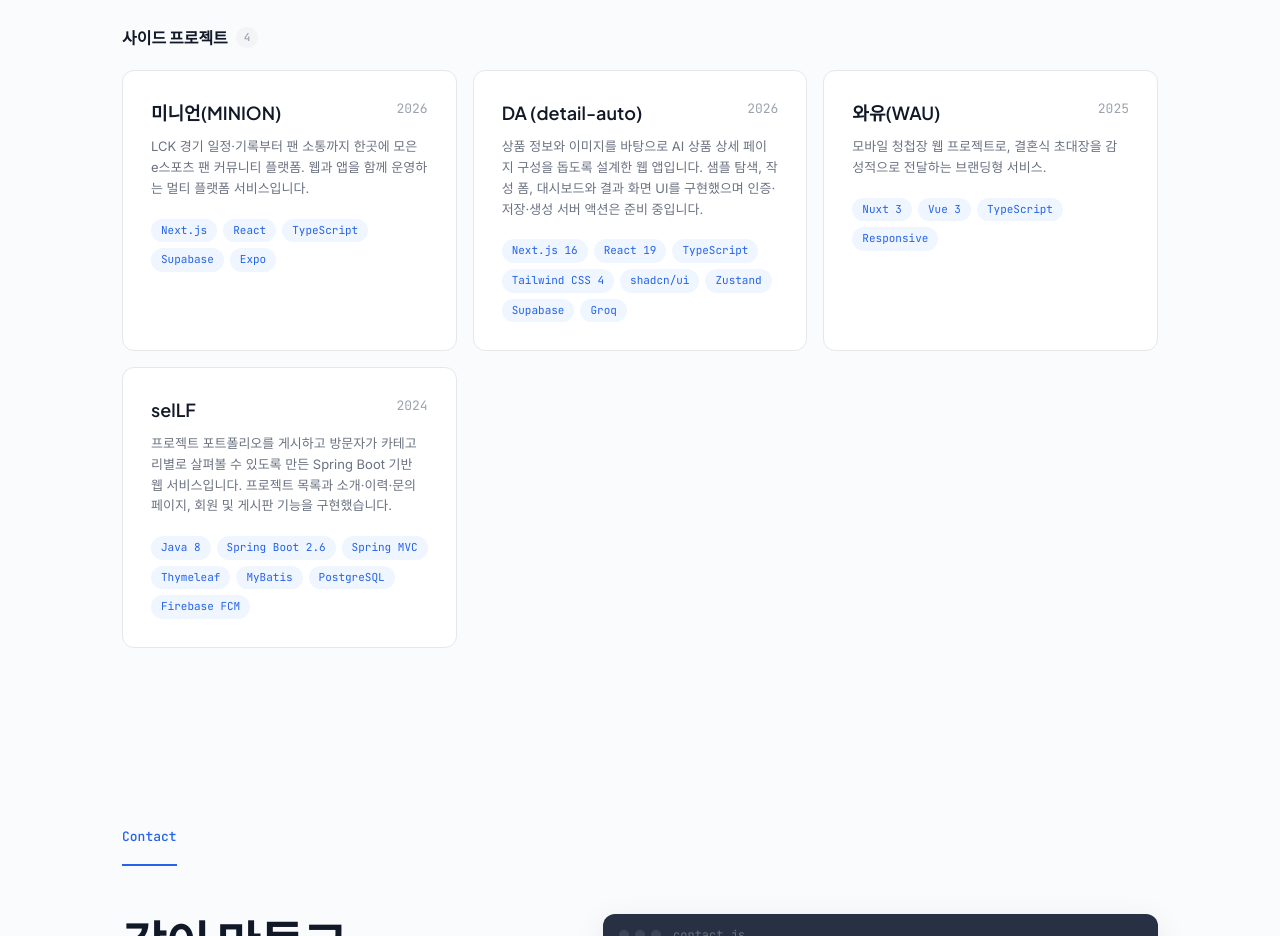
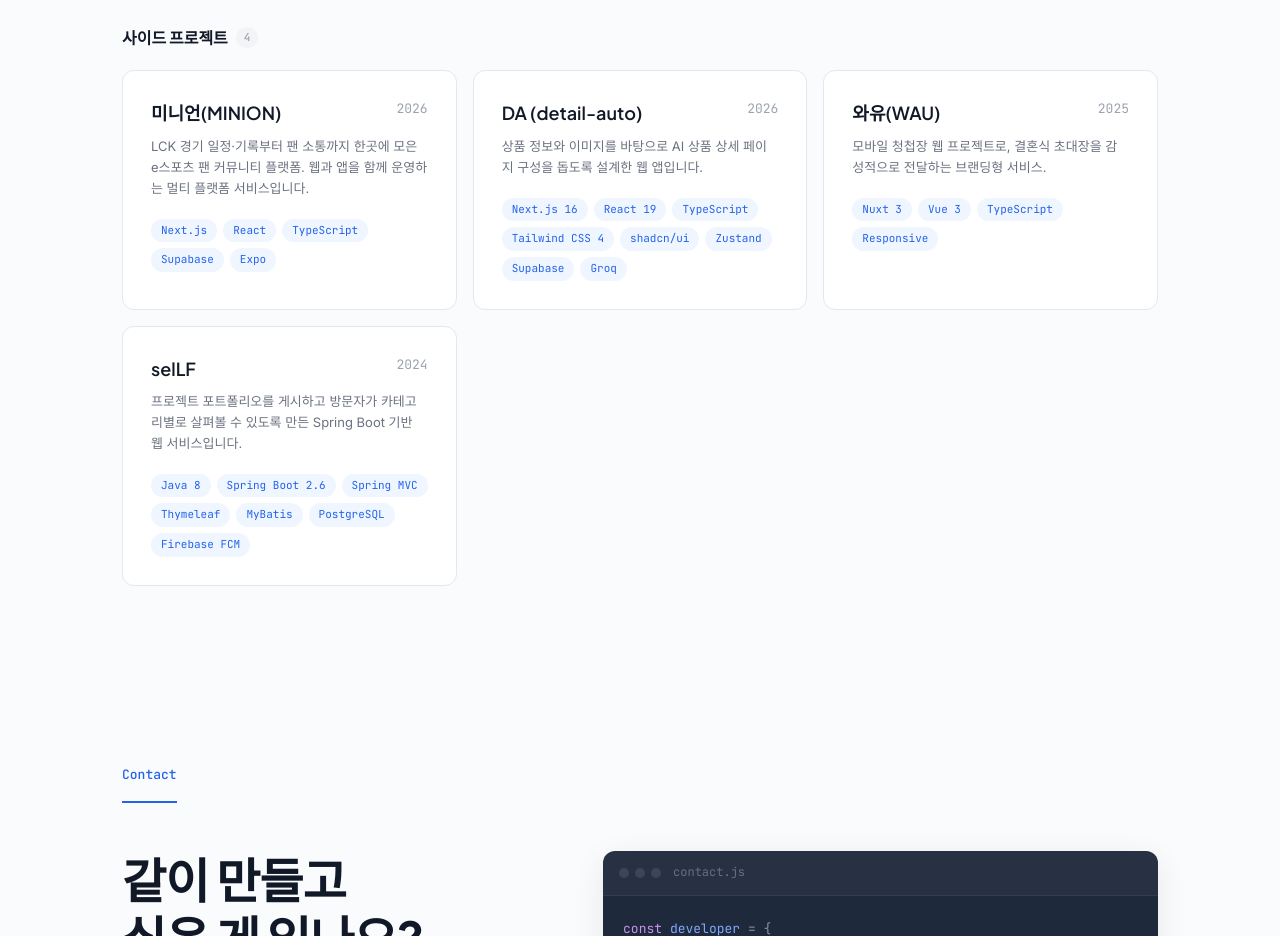
Before and after one commit to HanSeungHyeon/seungky, a Vue app: page / in a window 1280 px wide. Shown: the part 1740-2676 px from the top of the page. Built offline with nearby package versions, Linux system fonts and the light colour scheme.

Commit message:
프로젝스 소개 정리

```diff
--- a/src/components/ProjectsSection.vue
+++ b/src/components/ProjectsSection.vue
@@ -211,7 +211,7 @@ const sideProjects = [
     name: 'DA (detail-auto)',
     period: '2026',
     link: 'https://github.com/HanSeungHyeon/detail-auto',
-    desc: '상품 정보와 이미지를 바탕으로 AI 상품 상세 페이지 구성을 돕도록 설계한 웹 앱입니다. 샘플 탐색, 작성 폼, 대시보드와 결과 화면 UI를 구현했으며 인증·저장·생성 서버 액션은 준비 중입니다.',
+    desc: '상품 정보와 이미지를 바탕으로 AI 상품 상세 페이지 구성을 돕도록 설계한 웹 앱입니다.',
     tags: ['Next.js 16', 'React 19', 'TypeScript', 'Tailwind CSS 4', 'shadcn/ui', 'Zustand', 'Supabase', 'Groq'],
     features: [
       '뷰티·패션·리빙·테크 샘플 콘텐츠 및 상세 페이지 UI',
@@ -241,7 +241,7 @@ const sideProjects = [
     name: 'selLF',
     period: '2024',
     link: 'https://github.com/HanSeungHyeon/selLf',
-    desc: '프로젝트 포트폴리오를 게시하고 방문자가 카테고리별로 살펴볼 수 있도록 만든 Spring Boot 기반 웹 서비스입니다. 프로젝트 목록과 소개·이력·문의 페이지, 회원 및 게시판 기능을 구현했습니다.',
+    desc: '프로젝트 포트폴리오를 게시하고 방문자가 카테고리별로 살펴볼 수 있도록 만든 Spring Boot 기반 웹 서비스입니다.',
     tags: ['Java 8', 'Spring Boot 2.6', 'Spring MVC', 'Thymeleaf', 'MyBatis', 'PostgreSQL', 'Firebase FCM'],
     features: [
       '프로젝트 게시글 목록과 카테고리 필터 제공',
```
